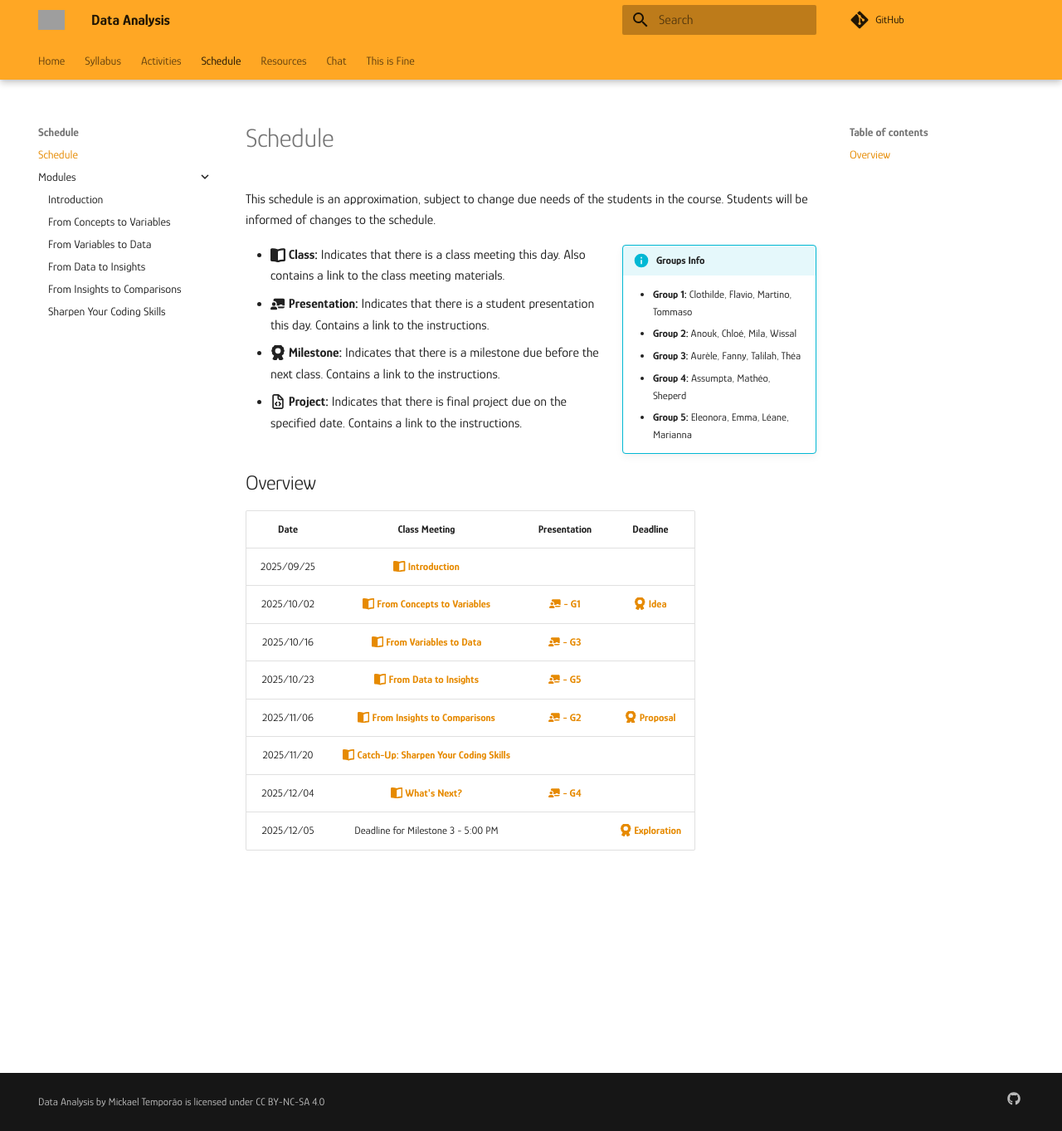
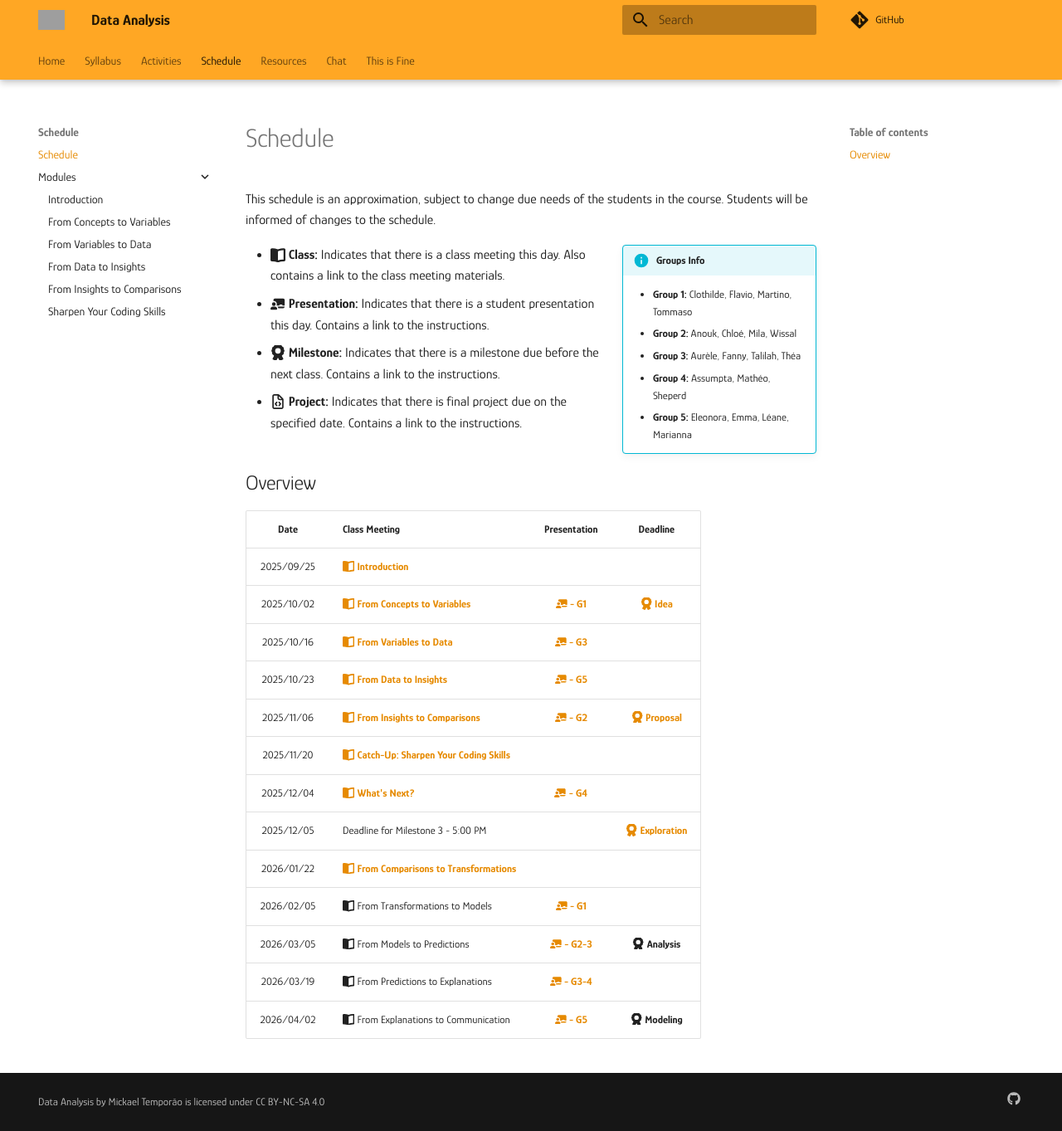
Before and after one commit to mickaeltemporao/data-analysis, an MkDocs documentation site: the page built from docs/schedule.md, in a window 1280 px wide and 1363 px high. Shown: the whole window at 83% size. Built offline with MkDocs 1.6.1 and Material for MkDocs 9.7.7, drawn with Linux system fonts in a browser that asks for light colours; comment, search, counter and statistics services are not loaded; grey boxes are pictures that could not be loaded.

Commit message:
schedule update

```diff
--- a/docs/schedule.md
+++ b/docs/schedule.md
@@ -17,25 +17,27 @@ This schedule is an approximation, subject to change due needs of the students i
 
 ## Overview
 
-   | Date       | Class Meeting                                                                        | Presentation                                                                | Deadline                                                            |
-   |:----------:|:------------------------------------------------------------------------------------:|:---------------------------------------------------------------------------:|:-------------------------------------------------------------------:|
-   | 2025/09/25 | [:fontawesome-solid-book-open: **Introduction**](modules/introduction.md)            |                                                                             |                                                                     |
-   | 2025/10/02 | [:fontawesome-solid-book-open: **From Concepts to Variables**](modules/variables.md) | [**:fontawesome-solid-chalkboard-user: - G1**](activities/participation.md) | [**:fontawesome-solid-award: Idea**](activities/milestone-1.md)     |
-   | 2025/10/16 | [:fontawesome-solid-book-open: **From Variables to Data**](modules/data.md)          | [**:fontawesome-solid-chalkboard-user: - G3**](activities/participation.md) |                                                                     |
-   | 2025/10/23 | [:fontawesome-solid-book-open: **From Data to Insights**](modules/exploration-1.md)  | [**:fontawesome-solid-chalkboard-user: - G5**](activities/participation.md) |                                                                     |
-   | 2025/11/06 | [:fontawesome-solid-book-open: **From Insights to Comparisons**](modules/exploration-2.md)                           | [**:fontawesome-solid-chalkboard-user: - G2**](activities/participation.md) | [**:fontawesome-solid-award: Proposal**](activities/milestone-2.md) |
-   | 2025/11/20 | [:fontawesome-solid-book-open: **Catch-Up: Sharpen Your Coding Skills**](modules/catch-up.md)                                            |  | |
-   | 2025/12/04 | [:fontawesome-solid-book-open: **What's Next?**](modules/next.md)                                           | [**:fontawesome-solid-chalkboard-user: - G4**](activities/participation.md) | |
-   | 2025/12/05 | Deadline for Milestone 3 - 5:00 PM                                           | | [**:fontawesome-solid-award: Exploration**](activities/milestone-3.md)                           |
+ | Date       | Class Meeting                                                                                 | Presentation                                                                                         | Deadline                                                               |
+ |:----------:|-----------------------------------------------------------------------------------------------|:----------------------------------------------------------------------------------------------------:|:----------------------------------------------------------------------:|
+ | 2025/09/25 | [:fontawesome-solid-book-open: **Introduction**](modules/introduction.md)                     |                                                                                                      |                                                                        |
+ | 2025/10/02 | [:fontawesome-solid-book-open: **From Concepts to Variables**](modules/variables.md)          | [**:fontawesome-solid-chalkboard-user: - G1**](activities/participation.md)                          | [**:fontawesome-solid-award: Idea**](activities/milestone-1.md)        |
+ | 2025/10/16 | [:fontawesome-solid-book-open: **From Variables to Data**](modules/data.md)                   | [**:fontawesome-solid-chalkboard-user: - G3**](activities/participation.md)                          |                                                                        |
+ | 2025/10/23 | [:fontawesome-solid-book-open: **From Data to Insights**](modules/exploration-1.md)           | [**:fontawesome-solid-chalkboard-user: - G5**](activities/participation.md)                          |                                                                        |
+ | 2025/11/06 | [:fontawesome-solid-book-open: **From Insights to Comparisons**](modules/exploration-2.md)    | [**:fontawesome-solid-chalkboard-user: - G2**](activities/participation.md)                          | [**:fontawesome-solid-award: Proposal**](activities/milestone-2.md)    |
+ | 2025/11/20 | [:fontawesome-solid-book-open: **Catch-Up: Sharpen Your Coding Skills**](modules/catch-up.md) |                                                                                                      |                                                                        |
+ | 2025/12/04 | [:fontawesome-solid-book-open: **What's Next?**](modules/next.md)                             | [**:fontawesome-solid-chalkboard-user: - G4**](activities/participation.md)                          |                                                                        |
+ | 2025/12/05 | Deadline for Milestone 3 - 5:00 PM                                                            |                                                                                                      | [**:fontawesome-solid-award: Exploration**](activities/milestone-3.md) |
+ | 2026/01/22 | [:fontawesome-solid-book-open: **From Comparisons to Transformations**](modules/wrangling.md)     |                                                                                                      |                                                                        |
+ | 2026/02/05 | :fontawesome-solid-book-open: From Transformations to Models           | [**:fontawesome-solid-chalkboard-user: - G1**](activities/participation.md) |                                                                        |
+ | 2026/03/05 | :fontawesome-solid-book-open: From Models to Predictions              | [**:fontawesome-solid-chalkboard-user: - G2-3**](activities/participation.md) | **:fontawesome-solid-award: Analysis**  |
+ | 2026/03/19 | :fontawesome-solid-book-open: From Predictions to Explanations      | [**:fontawesome-solid-chalkboard-user: - G3-4**](activities/participation.md) |                |
+ | 2026/04/02 | :fontawesome-solid-book-open: From Explanations to Communication  | [**:fontawesome-solid-chalkboard-user: - G5**](activities/participation.md) |  **:fontawesome-solid-award: Modeling**                                                                      |
 
-   <!-- | 2025/20/06 | :fontawesome-solid-book-open: From Comparisons to Visualisation                      |  | | -->
-  <!-- [:fontawesome-solid-book-open: What's Next?](modules/next.md)                          | | [**:fontawesome-solid-award: Exploration**](https://colab.research.google.com/github/mickaeltemporao/data-analysis/blob/main/materials/assignment-3.ipynb) | -->
-<!-- [:fontawesome-solid-book-open: From Comparisons to Transformations](modules/wrangling.md) |                                                                            |          | -->
-<!-- [:fontawesome-solid-book-open: From Transformations to Models](modules/modeling.md) | [**:fontawesome-solid-chalkboard-user: - G1**](activities/participation.md/#s2-the-group-presenting) | [**:fontawesome-solid-award: Update**](activities/m4-analysis.md)     | -->
-<!-- [:fontawesome-solid-book-open: From Models to Predictions](modules/inference.md) | [**:fontawesome-solid-chalkboard-user: - G2**](activities/participation.md/#s2-the-group-presenting) | | -->
-<!-- [:fontawesome-solid-book-open: From Predictions to Explanations](modules/explanation.md) |[**:fontawesome-solid-chalkboard-user: - G3**](activities/participation.md/#s2-the-group-presenting) |  | -->
-<!-- [:fontawesome-solid-book-open: From Explanations to Communication](modules/communication.md) |[**:fontawesome-solid-chalkboard-user: - G4**](activities/participation.md/#s2-the-group-presenting) | | -->
-<!-- :fontawesome-solid-book-open: From Communication to Publication |                                                                            | | -->
+ <!-- | 2026/02/05 | [:fontawesome-solid-book-open: From Transformations to Models](modules/modeling.md)           | [**:fontawesome-solid-chalkboard-user: - G1**](activities/participation.md) |                                                                        | -->
+ <!-- | 2026/03/05 | [:fontawesome-solid-book-open: From Models to Predictions](modules/inference.md)              | [**:fontawesome-solid-chalkboard-user: - G2-3**](activities/participation.md) | **:fontawesome-solid-award: Analysis**  | -->
+ <!-- | 2026/03/19 | [:fontawesome-solid-book-open: From Predictions to Explanations](modules/explanation.md)      | [**:fontawesome-solid-chalkboard-user: - G3-4**](activities/participation.md) |                | -->
+ <!-- | 2026/04/02 | [:fontawesome-solid-book-open: From Explanations to Communication](modules/communication.md)  | [**:fontawesome-solid-chalkboard-user: - G5**](activities/participation.md) |  **:fontawesome-solid-award: Modeling**                                                                      | -->
+
 <!-- From Comparisons to Patterns -->
 <!-- From Comparisons to Trends -->
 <!-- From Data to Summaries -->
```
